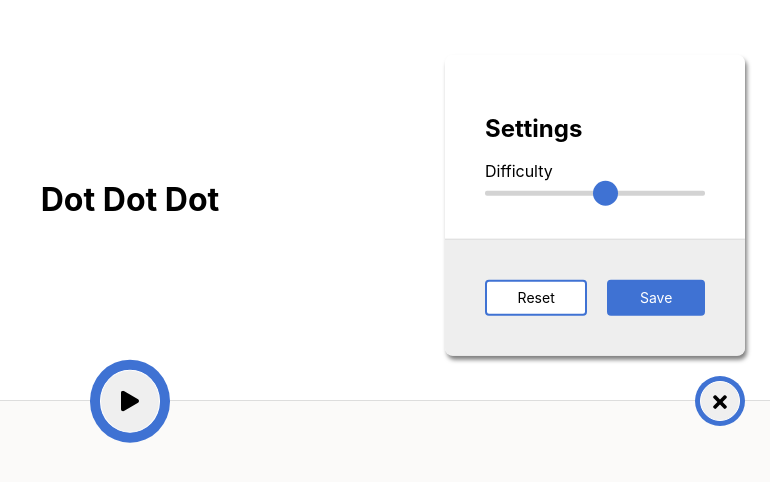
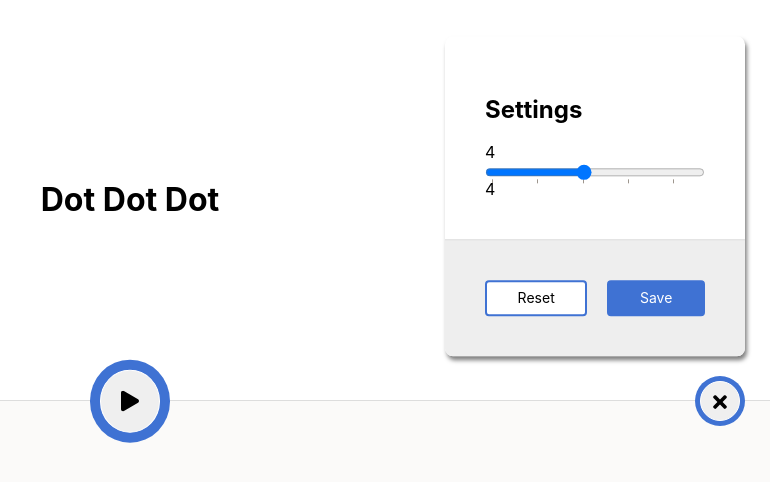
Before and after one commit to ydkn-co/dot-dot-dot, a React (Vite) app: page / in a window 1280 px wide. Both pictures are taken after a click on the button 1230 px from the left and 401 px from the top of the page. Shown: the top 482 px of the page, without its empty margins (510-1280 px from the left). Built offline with nearby package versions, Linux system fonts and the light colour scheme.

Commit message:
Add `NumberSlider` component

```diff
--- /dev/null
+++ b/src/components/NumberSlider/NumberSlider.tsx
@@ -0,0 +1,77 @@
+import PropTypes from 'prop-types'
+import * as React from 'react'
+
+import { Input, Wrapper } from './elements'
+
+// eslint-disable-next-line max-len
+interface NumberSliderProps extends React.InputHTMLAttributes<HTMLInputElement> {
+  defaultValue?: number;
+  max: number;
+  min: number;
+  step: number;
+  value?: number;
+}
+
+const NumberSlider: React.FC<NumberSliderProps> = (props) => {
+  const {
+    defaultValue,
+    list,
+    min = 1,
+    max = 1,
+    onChange,
+    step = 1,
+    value
+  } = props
+
+  const [difficulty, setDifficulty] = React.useState(value || defaultValue)
+
+  const handleChange = (e: React.ChangeEvent<HTMLInputElement>) => {
+    if (onChange) {
+      onChange(e)
+    }
+
+    setDifficulty(e.target.value as unknown as number)
+  }
+
+  const options = new Array(max).fill(undefined)
+
+  return (
+    <Wrapper>
+      <Input
+        {...props}
+        defaultValue={defaultValue}
+        max={max}
+        min={min}
+        onChange={handleChange}
+        step={step}
+        type="range"
+        value={value}
+      />
+      <datalist
+        id={list}
+      >
+        {options.map((_, i) => max % step === 0 && (
+          <option
+            key={`${list}-option-${i + min}`}
+          >
+            {i + 1}
+          </option>
+        ))}
+      </datalist>
+
+      {difficulty}
+    </Wrapper>
+  )
+}
+
+NumberSlider.propTypes = {
+  defaultValue: PropTypes.number,
+  list: PropTypes.string,
+  max: PropTypes.number.isRequired,
+  min: PropTypes.number.isRequired,
+  onChange: PropTypes.func,
+  step: PropTypes.number.isRequired,
+  value: PropTypes.number
+}
+
+export default NumberSlider
--- /dev/null
+++ b/src/components/NumberSlider/elements.ts
@@ -0,0 +1,25 @@
+import styled from 'styled-components'
+
+export const Wrapper = styled.div``
+
+export const Label = styled.label``
+
+export const Input = styled.input`
+  /* appearance: none; */
+  background: #d3d3d3;
+  border: none;
+  border-radius: 2px;
+  height: 10px;
+  outline: none;
+  transition: opacity .2s;
+  width: 100%;
+
+  &::-webkit-slider-thumb {
+    appearance: none;
+    background: var(--ddd-blue);
+    border-radius: 50%;
+    cursor: pointer;
+    height: 40px;
+    width: 40px;
+  }
+`
--- /dev/null
+++ b/src/components/NumberSlider/index.ts
@@ -0,0 +1 @@
+export { default } from './NumberSlider'
--- a/src/components/Settings/Settings.tsx
+++ b/src/components/Settings/Settings.tsx
@@ -4,21 +4,23 @@ import { useTranslation } from 'react-i18next'
 import { ReactComponent as CloseIcon } from '../../assets/close.svg'
 import { ReactComponent as SettingsIcon } from '../../assets/settings.svg'
 import usePresence from '../../hooks/usePresence'
+import { AppContext } from '../../store'
+import NumberSlider from '../NumberSlider'
 import {
   Body,
   Footer,
   Form,
   Heading,
-  Label,
   ResetButton,
   SettingsButton,
-  Slider,
   SubmitButton,
   Wrapper
 } from './elements'
 
 const Settings: React.FC = () => {
   const { t } = useTranslation()
+
+  /* ----- Container Display Logic ----- */
 
   const presence = usePresence({
     duration: 200,
@@ -55,6 +57,12 @@ const Settings: React.FC = () => {
     // Todo - set focus on setting button
   }
 
+  const handleBlur = (e: React.FocusEvent) => {
+    if (!e.currentTarget.contains(e.relatedTarget)) {
+      presence.hide()
+    }
+  }
+
   const handleKeyDown = (e: KeyboardEvent) => {
     if (e.key === 'Escape') {
       e.preventDefault()
@@ -67,14 +75,21 @@ const Settings: React.FC = () => {
     document.body.addEventListener('keyup', handleKeyDown)
   })
 
-  const handleBlur = (e: React.FocusEvent) => {
-    if (!e.currentTarget.contains(e.relatedTarget)) {
-      presence.hide()
-    }
-  }
+  /* ----- Form Handling Logic ----- */
+
+  const { state, dispatch } = React.useContext(AppContext)
+  const { settings } = state
 
   const handleSubmit = (e: React.FormEvent) => {
     e.preventDefault()
+    dispatch({
+      payload: {
+        settings: {
+          difficulty: 7
+        }
+      },
+      type: 'UPDATE_SETTINGS'
+    })
     closeSettings()
   }
 
@@ -105,18 +120,15 @@ const Settings: React.FC = () => {
             {t('game.settings.heading')}
           </Heading>
 
-          <Label
-            htmlFor="difficulty-input"
-          >
-            Difficulty
-          </Label>
+          {settings.difficulty}
 
-          <Slider
+          <NumberSlider
+            defaultValue={settings.difficulty}
             id="difficulty-input"
-            max="10"
-            min="1"
-            step="1"
-            type="range"
+            list={'difficulty-input-list'}
+            max={10}
+            min={1}
+            step={2}
           />
         </Body>
 
--- a/src/components/Settings/elements.ts
+++ b/src/components/Settings/elements.ts
@@ -78,27 +78,6 @@ export const Footer = styled.footer`
   padding: 40px;
 `
 
-export const Slider = styled.input`
-  appearance: none;
-  background: #d3d3d3;
-  border-radius: 2px;
-  height: 5px;
-  outline: none;
-  transition: opacity .2s;
-  width: 100%;
-
-  &::-webkit-slider-thumb {
-    appearance: none;
-    background: var(--ddd-blue);
-    border-radius: 50%;
-    cursor: pointer;
-    height: 25px;
-    width: 25px;
-  }
-`
-
-export const Label = styled.label``
-
 const FormButton = styled.button`
   background: #fff;
   border: 1px solid var(--ddd-blue);
```
Lines whose indentation alone changed are shown as unchanged.
